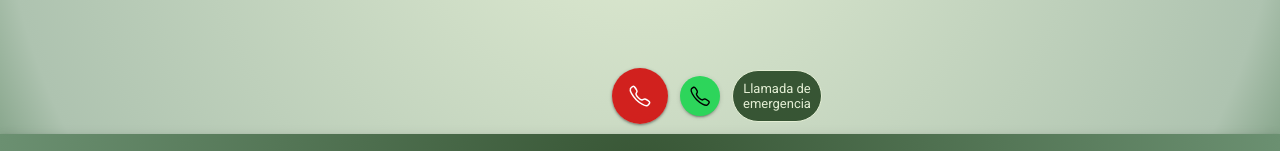
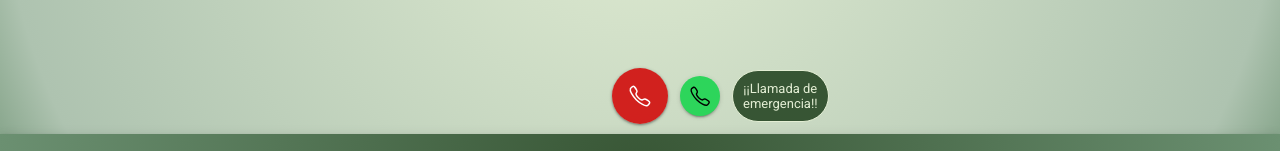
Before and after one commit to carlgar512/EasyFarma, a React (Vite) app: page /principal in a window 1280 px wide. Both pictures are taken after a click on the element 640 px from the left and 654 px from the top of the page. Shown: the part 558-709 px from the top of the page. Built offline with nearby package versions, Linux system fonts and the light colour scheme.

Commit message:
Cambios en principal añadido emergency call valorar separarlo en otro archivo

```diff
--- a/src/components/Menu/Lobby.tsx
+++ b/src/components/Menu/Lobby.tsx
@@ -21,11 +21,11 @@ const Lobby: React.FC = () => {
     //TODO probar en telf y cambiar numero
     const handleEmergencyCall = () => {
         if (/Mobi|Android|iPhone/i.test(navigator.userAgent)) {
-          window.location.href = 'tel:+34679761132';
+            window.location.href = 'tel:+34679761132';
         } else {
-          alert("Esta función solo está disponible en dispositivos móviles. Llame al +1234567890 si necesita asistencia.");
+            alert("Esta función solo está disponible en dispositivos móviles. Llame al +1234567890 si necesita asistencia.");
         }
-      };
+    };
 
     return (
         <IonPage>
--- a/src/components/Principal/MainPage.css
+++ b/src/components/Principal/MainPage.css
@@ -69,6 +69,7 @@ ion-menu::part(backdrop) {
 .emergencyMessage{
     font-family: var(--font-primary);
     font-size: small;
+    width: fit-content;
     display: flex;
     justify-content: center;
     align-items: center;
--- a/src/components/Principal/MainPage.tsx
+++ b/src/components/Principal/MainPage.tsx
@@ -1,9 +1,17 @@
-import { IonButton, IonButtons, IonContent, IonFab, IonFabButton, IonFabList, IonFooter, IonHeader, IonIcon, IonMenu, IonMenuButton, IonMenuToggle, IonPage, IonSearchbar, IonTitle, IonToolbar } from "@ionic/react";
-import { arrowBackOutline, callOutline, fitnessOutline, homeOutline, menuOutline, personCircleOutline, schoolOutline, settingsSharp, starOutline, trashBin } from "ionicons/icons";
+import { IonButton, IonContent, IonFab, IonFabButton, IonFabList, IonFooter, IonHeader, IonIcon, IonMenu,  IonMenuToggle, IonPage, IonSearchbar, IonTitle } from "@ionic/react";
+import { arrowBackOutline, callOutline, fitnessOutline, homeOutline, menuOutline, personCircleOutline, schoolOutline,  starOutline, trashBin } from "ionicons/icons";
 import "./MainPage.css";
 
 
 const MainPage: React.FC = () => {
+     //TODO probar en telf y cambiar numero
+     const handleEmergencyCall = () => {
+        if (/Mobi|Android|iPhone/i.test(navigator.userAgent)) {
+          window.location.href = 'tel:+34679761132';
+        } else {
+          alert("Esta función solo está disponible en dispositivos móviles. Llame al +1234567890 si necesita asistencia.");
+        }
+      };
 
     return (
         <>
@@ -40,10 +48,10 @@ const MainPage: React.FC = () => {
                             <IonIcon icon={callOutline}></IonIcon>
                         </IonFabButton>
                         <IonFabList  className="fabList" side="end">
-                            <IonButton color={"success"} shape="round">
+                            <IonButton color={"success"} shape="round" onClick={handleEmergencyCall}>
                                 <IonIcon icon={callOutline} slot="icon-only"></IonIcon>
                             </IonButton>
-                            <span className="emergencyMessage">Llamada de emergencia</span>
+                            <span className="emergencyMessage">¡¡Llamada de emergencia!!</span>
                         </IonFabList>
                     </IonFab>
                 </IonContent>
```
